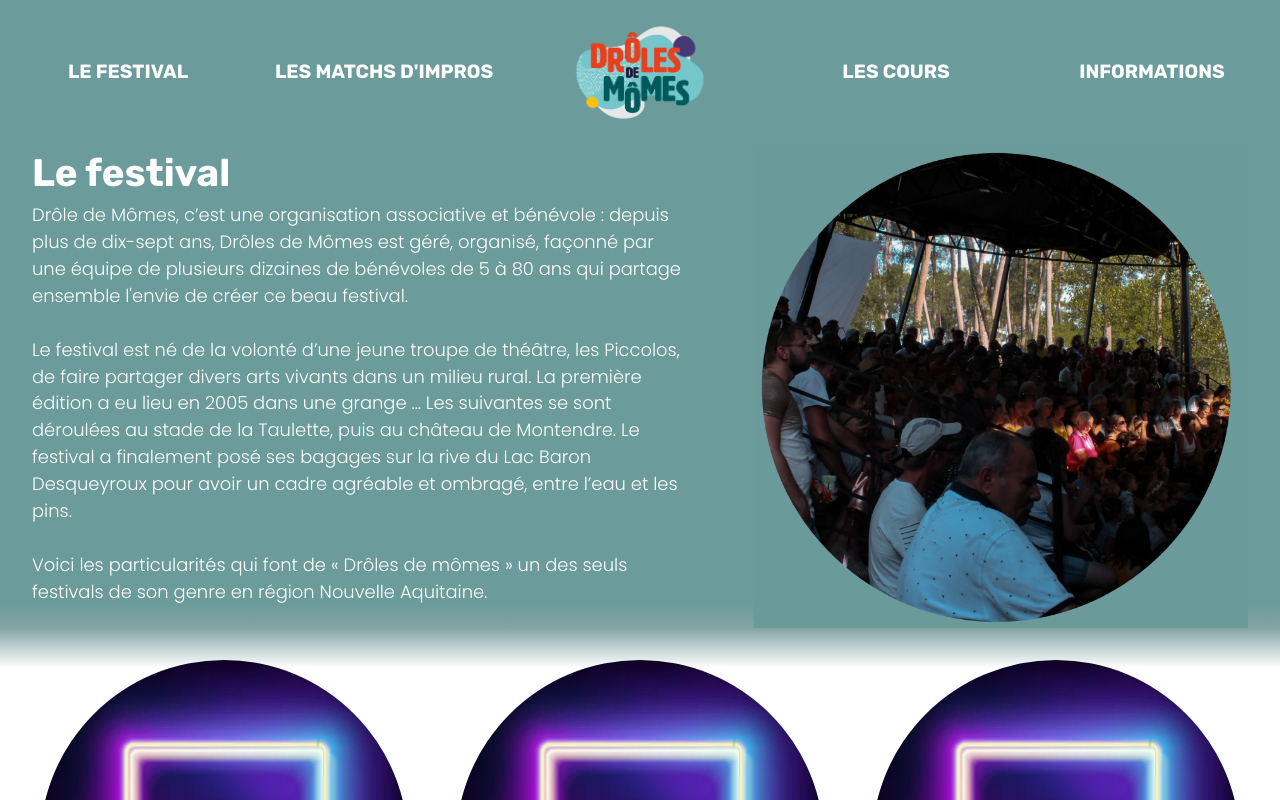
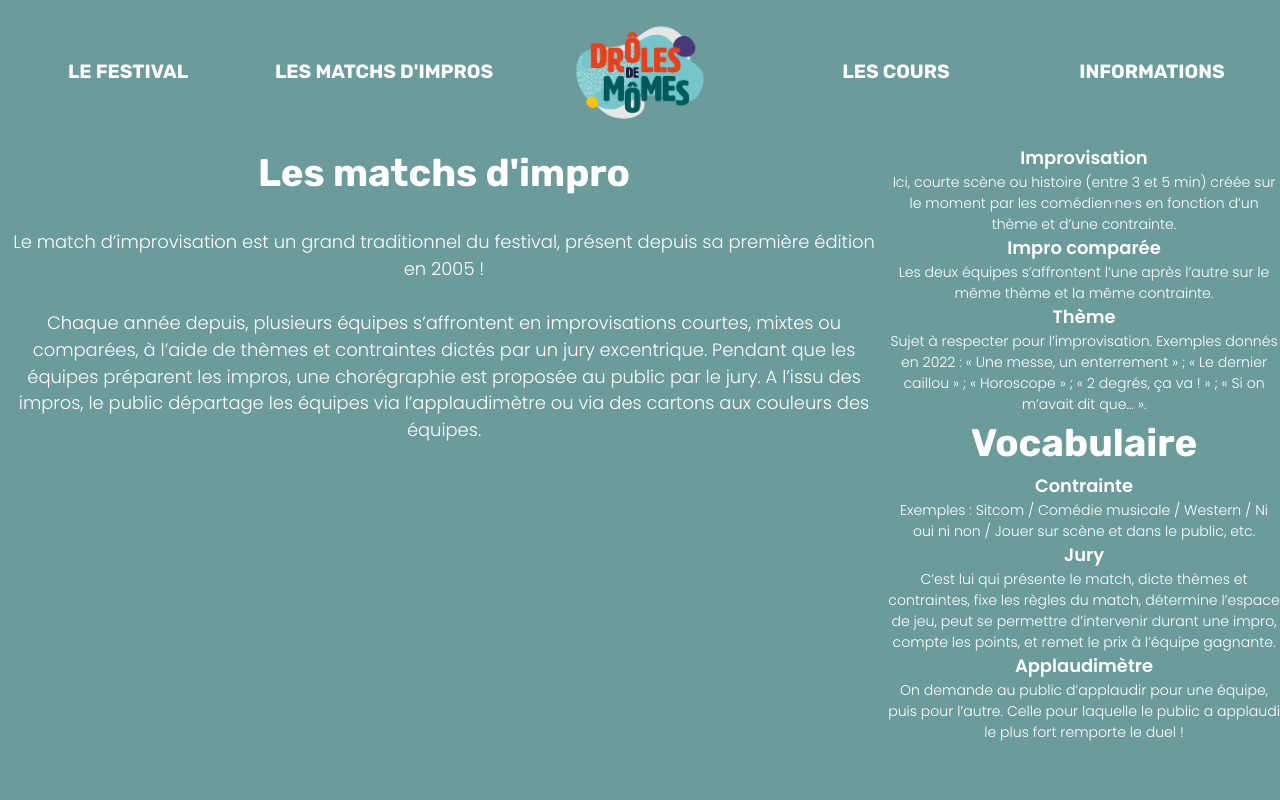
Before and after one commit to Aldwin-b/site_ddm, a React (Create React App) app: page / in a window 1280 px wide. Shown: the top 800 px of the page. Built offline with nearby package versions, Linux system fonts and the light colour scheme.

Commit message:
Benevoles V1 + Impros V0.1

```diff
--- a/src/App.js
+++ b/src/App.js
@@ -1,8 +1,8 @@
 import "./App.css";
 import Header from "./Header.js";
-import Main from "./Main.js";
-import Festival from "./Festival";
-import festival_pic_1 from "./images/festival_pic_1.jpg";
+//import Main from "./Main.js";
+//import Festival from "./Festival";
+import MatchsImpro from "./MatchsImpro";
 
 function App() {
   return (
@@ -11,7 +11,7 @@
         <Header />
       </div>
       <div className="App">
-        <Festival />
+        <MatchsImpro />
       </div>
     </div>
   );
--- /dev/null
+++ b/src/MatchsImpro.js
@@ -0,0 +1,100 @@
+import pic from "./images/festival_pic_1.jpg";
+
+const MatchsImpro = () => {
+  return (
+    <div className="match_container">
+      <div className="bmatch_column1">
+        <div className="match_title">
+          <span className="title">Les matchs d'impro</span>
+        </div>
+        <div className="match_text">
+          <span className="text_W">
+            <br />
+            Le match d’improvisation est un grand traditionnel du festival,
+            présent depuis sa première édition en 2005 !
+            <br />
+          </span>
+          <span className="text_W">
+            <br />
+            Chaque année depuis, plusieurs équipes s’affrontent en
+            improvisations courtes, mixtes ou comparées, à l’aide de thèmes et
+            contraintes dictés par un jury excentrique. Pendant que les équipes
+            préparent les impros, une chorégraphie est proposée au public par le
+            jury. A l’issu des impros, le public départage les équipes via
+            l’applaudimètre ou via des cartons aux couleurs des équipes.
+            <br />
+          </span>
+        </div>
+      </div>
+      <div className="match_column2">
+        <div className="match_container_3">
+          <div className="match_row">
+            <div className="match_textbox">
+              <div className="title3">Improvisation</div>
+              <div className="text_small_W">
+                Ici, courte scène ou histoire (entre 3 et 5 min) créée sur le
+                moment par les comédien·ne·s en fonction d’un thème et d’une
+                contrainte.
+              </div>
+            </div>
+          </div>
+          <div className="match_row2">
+            <div className="match_sub_column">
+              <div className="match_sub_row">
+                <div>
+                  <div className="title3">Impro comparée</div>
+                  <div className="text_small_W">
+                    Les deux équipes s’affrontent l’une après l’autre sur le
+                    même thème et la même contrainte.
+                  </div>
+                </div>
+              </div>
+              <div className="match_sub_row">
+                <div className="title3">Thème</div>
+                <div className="text_small_W">
+                  Sujet à respecter pour l’improvisation. Exemples donnés en
+                  2022 : « Une messe, un enterrement » ; « Le dernier caillou »
+                  ; « Horoscope » ; « 2 degrés, ça va ! » ; « Si on m’avait dit
+                  que… ».
+                </div>
+              </div>
+            </div>
+            <div className="match_sub_column">
+              <div className="title">Vocabulaire</div>
+            </div>
+            <div className="match_sub_column">
+              <div className="match_sub_row">
+                <div className="title3">Contrainte</div>
+                <div className="text_small_W">
+                  Exemples : Sitcom / Comédie musicale / Western / Ni oui ni non
+                  / Jouer sur scène et dans le public, etc.
+                </div>
+              </div>
+              <div className="match_sub_row">
+                <div className="title3">Jury</div>
+                <div className="text_small_W">
+                  C’est lui qui présente le match, dicte thèmes et contraintes,
+                  fixe les règles du match, détermine l’espace de jeu, peut se
+                  permettre d’intervenir durant une impro, compte les points, et
+                  remet le prix à l’équipe gagnante.
+                </div>
+              </div>
+            </div>
+          </div>
+          <div className="match_row">
+            <div className="match_textbox">
+              <div className="title3"> Applaudimètre</div>
+              <div className="text_small_W">
+                On demande au public d’applaudir pour une équipe, puis pour
+                l’autre. Celle pour laquelle le public a applaudi le plus fort
+                remporte le duel !
+              </div>
+            </div>
+          </div>
+        </div>
+      </div>
+    </div>
+  );
+};
+
+export default MatchsImpro;
--- a/src/site_styles.css
+++ b/src/site_styles.css
@@ -216,6 +216,51 @@
   max-width: 100%;
 }
 
+/*
+Bénévoles
+*/
+
+.benevoles_container {
+  display: flex;
+  padding-left: 2.5%;
+  padding-right: 2.5%;
+  min-height: 75vh;
+}
+.benevoles_column1 {
+  display: flex;
+  flex-direction: column;
+  flex: 1;
+}
+.benevoles_column2 {
+  display: flex;
+  flex-wrap: wrap;
+  flex: 1;
+  justify-content: center;
+  align-items: center;
+}
+
+.benevole_title {
+  text-align: start;
+}
+
+.benevole_text {
+  text-align: start;
+}
+.pic_bene {
+  padding: 0.5%;
+  display: grid;
+  max-height: 30vh;
+  max-width: 15vw;
+}
+
+/*
+MATCHS D'IMPROS
+*/
+
+.match_container {
+  display: flex;
+}
+
 /*Autre*/
 .header {
   display: flex;
```
Also changed, not shown: src/Benevoles.js (+48 -0 lines).
